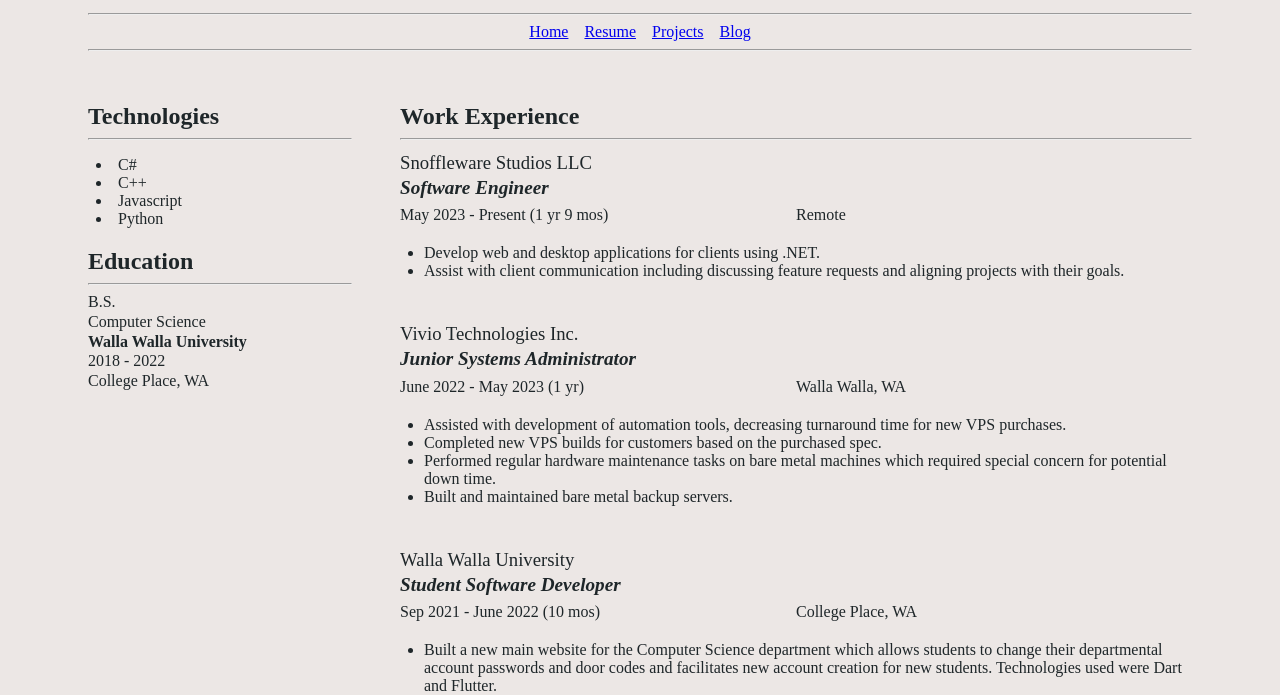
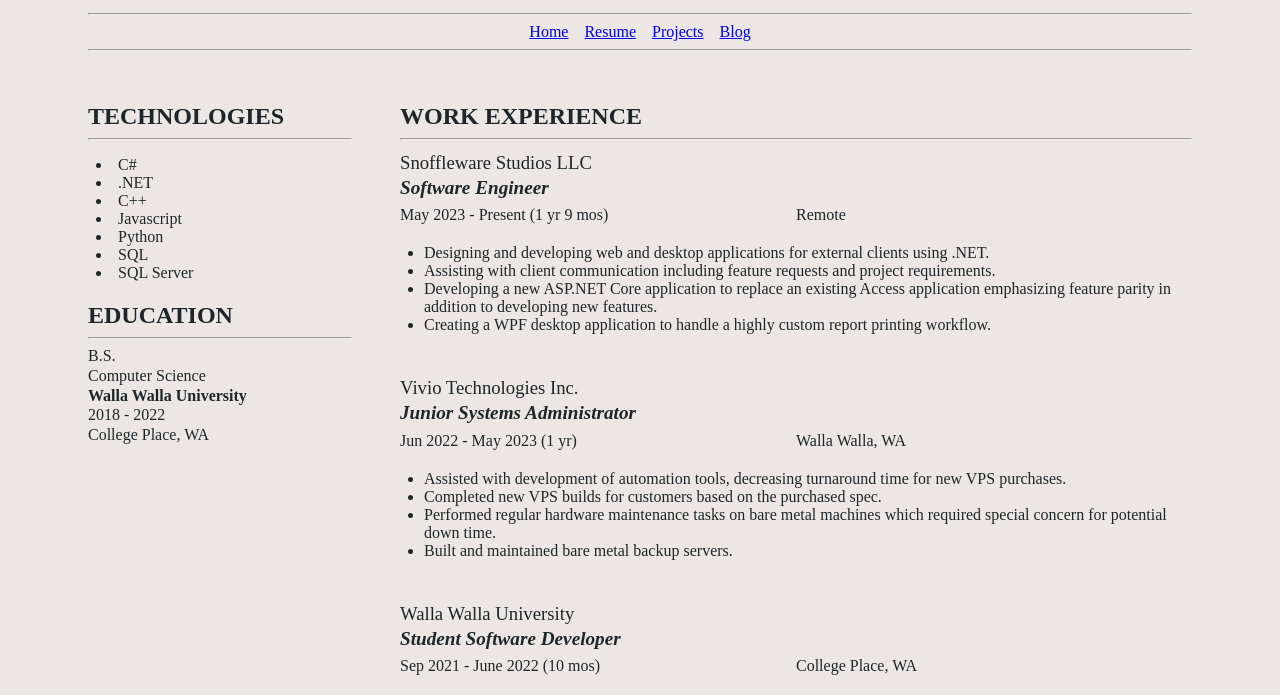
Before and after one commit to WillHensel/personal-site, a plain HTML site: page out/resume/index.html in a window 1280 px wide. Shown: the part 69-764 px from the top of the page. Drawn offline with Linux system fonts and the light colour scheme; a web font is replaced by a local one.

Commit message:
Tweaking resume

```diff
--- a/out/resume/index.html
+++ b/out/resume/index.html
@@ -60,18 +60,21 @@
 <main>
     <aside>
         <section>
-            <h2>Technologies</h2>
+            <h2>TECHNOLOGIES</h2>
             <hr />
 
             <ul>
                 <li>C#</li>
+                <li>.NET</li>
                 <li>C++</li>
                 <li>Javascript</li>
                 <li>Python</li>
+                <li>SQL</li>
+                <li>SQL Server</li>
             </ul>
         </section>
         <section>
-            <h2>Education</h2>
+            <h2>EDUCATION</h2>
             <hr />
             <div class="education">
                 <p>B.S.</p>
@@ -88,7 +91,7 @@
     </aside>
     <div class="experience-content">
         <section class="work-experience">
-            <h2>Work Experience</h2>
+            <h2>WORK EXPERIENCE</h2>
             <hr />
 
             <div class="work-experience-items">
@@ -103,10 +106,14 @@
                     </div>
                     <div class="job-duties">
                         <ul>
-                            <li>Develop web and desktop applications for clients using .NET.</li>
-                            <li>Assist with client communication including discussing feature requests and aligning
-                                projects
-                                with their goals.</li>
+                            <li>Designing and developing web and desktop applications for external clients using .NET.
+                            </li>
+                            <li>Assisting with client communication including feature requests and project requirements.
+                            </li>
+                            <li>Developing a new ASP.NET Core application to replace an existing Access application
+                                emphasizing feature parity in addition to developing new features.</li>
+                            <li>Creating a WPF desktop application to handle a highly custom report printing workflow.
+                            </li>
                         </ul>
                     </div>
                 </section>
@@ -114,7 +121,7 @@
                     <h3 class="company-name">Vivio Technologies Inc.</h3>
                     <p class="job-title">Junior Systems Administrator</p>
                     <div class="job-time-and-place">
-                        <p>June 2022 - May 2023 (1 yr)</p>
+                        <p>Jun 2022 - May 2023 (1 yr)</p>
                         <p>Walla Walla, WA</p>
                     </div>
                     <div class="job-duties">
@@ -139,9 +146,10 @@
                     </div>
                     <div class="job-duties">
                         <ul>
-                            <li>Built a new main website for the Computer Science department which allows students
+                            <li>Built a new main website using Dart and Flutter for the Computer Science department
+                                which allows students
                                 to change their departmental account passwords and door codes and facilitates
-                                new account creation for new students. Technologies used were Dart and Flutter.</li>
+                                new account creation for new students.</li>
                             <li>Laid the foundations for a new grading site for the Computer Science department
                                 which would allow grade entry by professors and TAs and grade viewing by students.
                                 Technologies used were Flutter to build the frontend application and GemStone to
```
Also changed, not shown: web/resume/index.html (+18 -10 lines).
